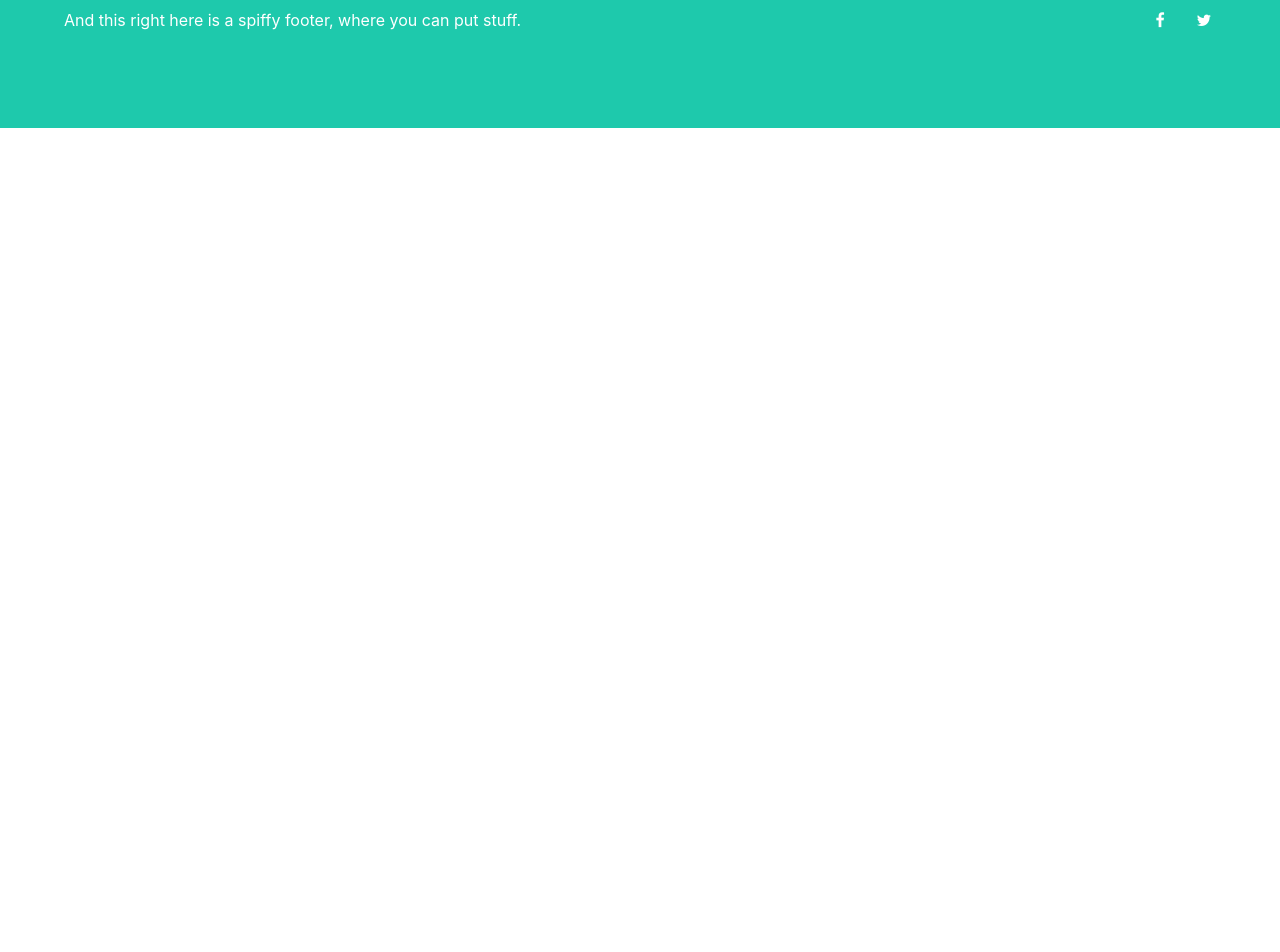
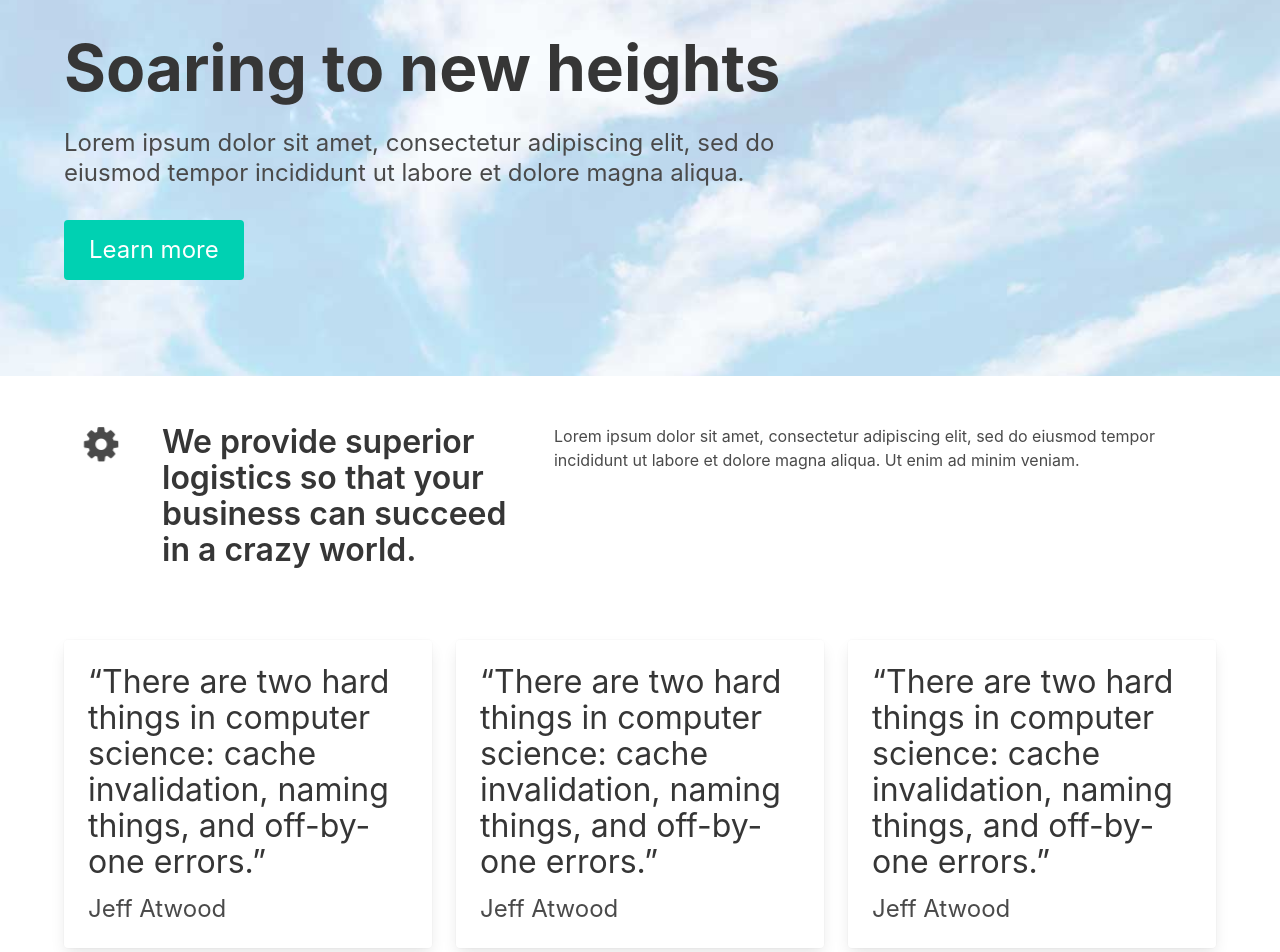
Before and after one commit to BrayanArrieta/angular5-bulma, an Angular app: page / in a window 1280 px wide. Shown: the part 120-1072 px from the top of the page. Before the commit the page ends 800 px from the top, so only its background shows below. Built offline with nearby package versions, Linux system fonts and the light colour scheme.

Commit message:
Add view in home component

```diff
--- a/src/app/home/home.component.html
+++ b/src/app/home/home.component.html
@@ -1,3 +1,55 @@
-<p>
-  home works!
-</p>
+<section class="hero pd">
+  <div class="hero-body">
+    <div class="container">
+      <h1 class="title">Soaring to new heights</h1>
+      <div class="is-two-thirds column is-paddingless">
+        <h2 class="subtitle is-4">Lorem ipsum dolor sit amet, consectetur adipiscing elit, sed do eiusmod tempor incididunt ut labore et dolore magna aliqua.</h2>
+      </div>
+      <a class="button is-large is-primary">Learn more</a>
+    </div>
+  </div>
+</section>
+
+
+<section class="section pd">
+  <div class="container">
+    <div class="columns">
+      <div class="column is-1 has-text-centered">
+        <i class="fa fa-cog fa-spin is-primary"></i>
+      </div>
+      <div class="column is-one-third">
+        <p class="title"><strong>We provide superior logistics so that your business can succeed in a crazy world.</strong></p>
+      </div>
+      <div class="column">
+        <p>Lorem ipsum dolor sit amet, consectetur adipiscing elit, sed do eiusmod tempor incididunt ut labore et dolore magna aliqua. Ut enim ad minim veniam.</p>
+      </div>
+    </div>
+
+    <div class="columns pd">
+      <div class="column">
+        <div class="card">
+          <div class="card-content">
+            <p class="title">“There are two hard things in computer science: cache invalidation, naming things, and off-by-one errors.”</p>
+            <p class="subtitle">Jeff Atwood</p>
+          </div>
+        </div>
+      </div>
+      <div class="column">
+        <div class="card">
+          <div class="card-content">
+            <p class="title">“There are two hard things in computer science: cache invalidation, naming things, and off-by-one errors.”</p>
+            <p class="subtitle">Jeff Atwood</p>
+          </div>
+        </div>
+      </div>
+      <div class="column">
+        <div class="card">
+          <div class="card-content">
+            <p class="title">“There are two hard things in computer science: cache invalidation, naming things, and off-by-one errors.”</p>
+            <p class="subtitle">Jeff Atwood</p>
+          </div>
+        </div>
+      </div>
+    </div>
+  </div>
+</section>
--- a/src/app/home/home.component.sass
+++ b/src/app/home/home.component.sass
@@ -0,0 +1,31 @@
+@import "../../mq"
+
+.hero
+  background-image: url('../../assets/clouds.jpg')
+  background-size: cover
+  animation: clouds 3s forwards
+  .title
+    font-weight: bold
+    +tablet
+      font-size: 2.5rem
+    +desktop
+      font-size: 4rem
+
+h2
+  margin: 1.5rem 0 2rem 0 !important
+
+.fa-cog
+  font-size: 40px
+
+.pd
+  +tablet
+    padding: 1.5rem 0
+  +desktop
+    padding: 3rem 0
+
+.card-content
+  .title
+    font-weight: normal
+  .subtitle
+    padding-top: 3%
+    font-size: 1.5rem
```
Also changed, not shown: src/assets/clouds.jpg (added).
